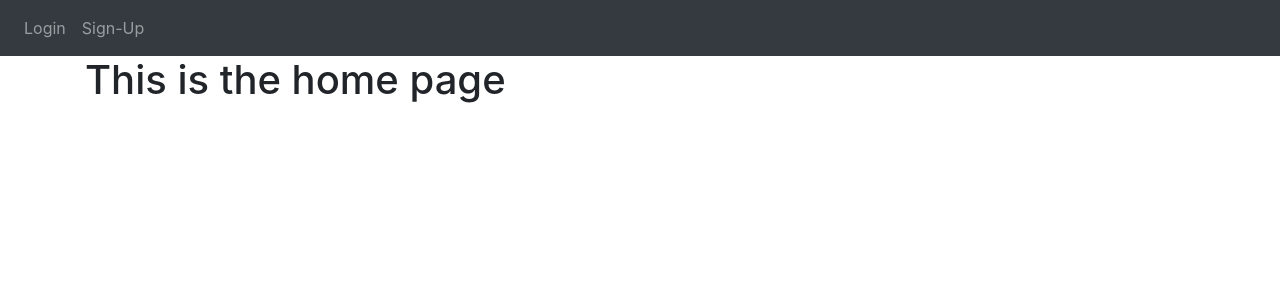
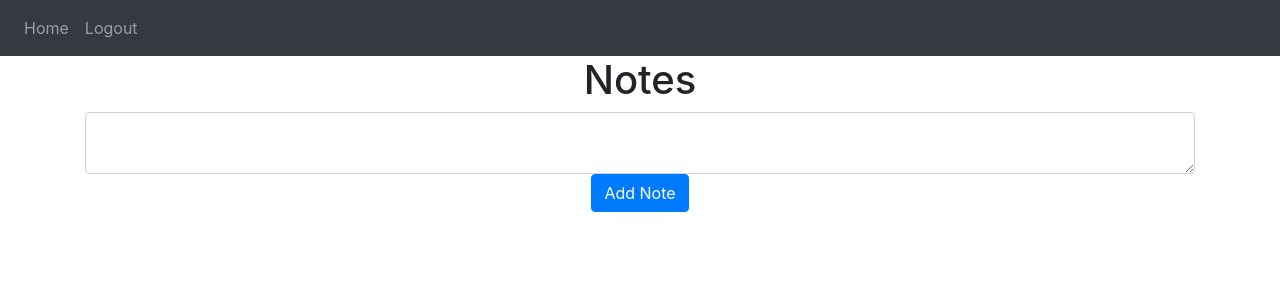
Before and after one commit to michellesauder/python_app, a Flask app: template website/templates/home.html in a window 1280 px wide. Shown: the top 300 px of the page. Run offline with Flask 2, Linux system fonts and the light colour scheme; the template is opened without the code that fills it: values that come from a table or form of the project are taken from there, others are empty; data comes from the database, SQL or seed files in the repository; both versions use the stored data as it was after the commit; some libraries are stand-ins or nearby versions.

Commit message:
finished base

```diff
--- /dev/null
+++ b/website/static/index.js
@@ -0,0 +1,8 @@
+function deleteNote(noteId) {
+    fetch("/delete-note", {
+      method: "POST",
+      body: JSON.stringify({ noteId: noteId }),
+    }).then((_res) => {
+      window.location.href = "/";
+    });
+  }
--- a/website/templates/home.html
+++ b/website/templates/home.html
@@ -1,5 +1,21 @@
 {% extends "base.html" %}
 {% block title %} Changed {% endblock %}
 {% block content %}
-<h1>This is the home page</h1>
+<h1 align="center">Notes</h1>
+<ul class="list-group list-group-flush" id="notes">
+    {% for note in user.notes %}
+    <li class="list-group-item">{{ note.data }}
+        <button type="button" class="close" onClick="deleteNote({{note.id}})">
+            <span aria-hidden="true">&times;</span>
+        </button>
+
+    </li>
+</ul>
+{% endfor %}
+<form method="POST" >
+    <textarea id="note" name="note" placeholder="" class="form-control"></textarea>
+        <div align="center" >
+            <button type="submit" class="btn btn-primary">Add Note</button>
+        </div>
+</form>
 {% endblock %}
```
Also changed, not shown: website/views.py (+26 -3 lines), website/database.db.
